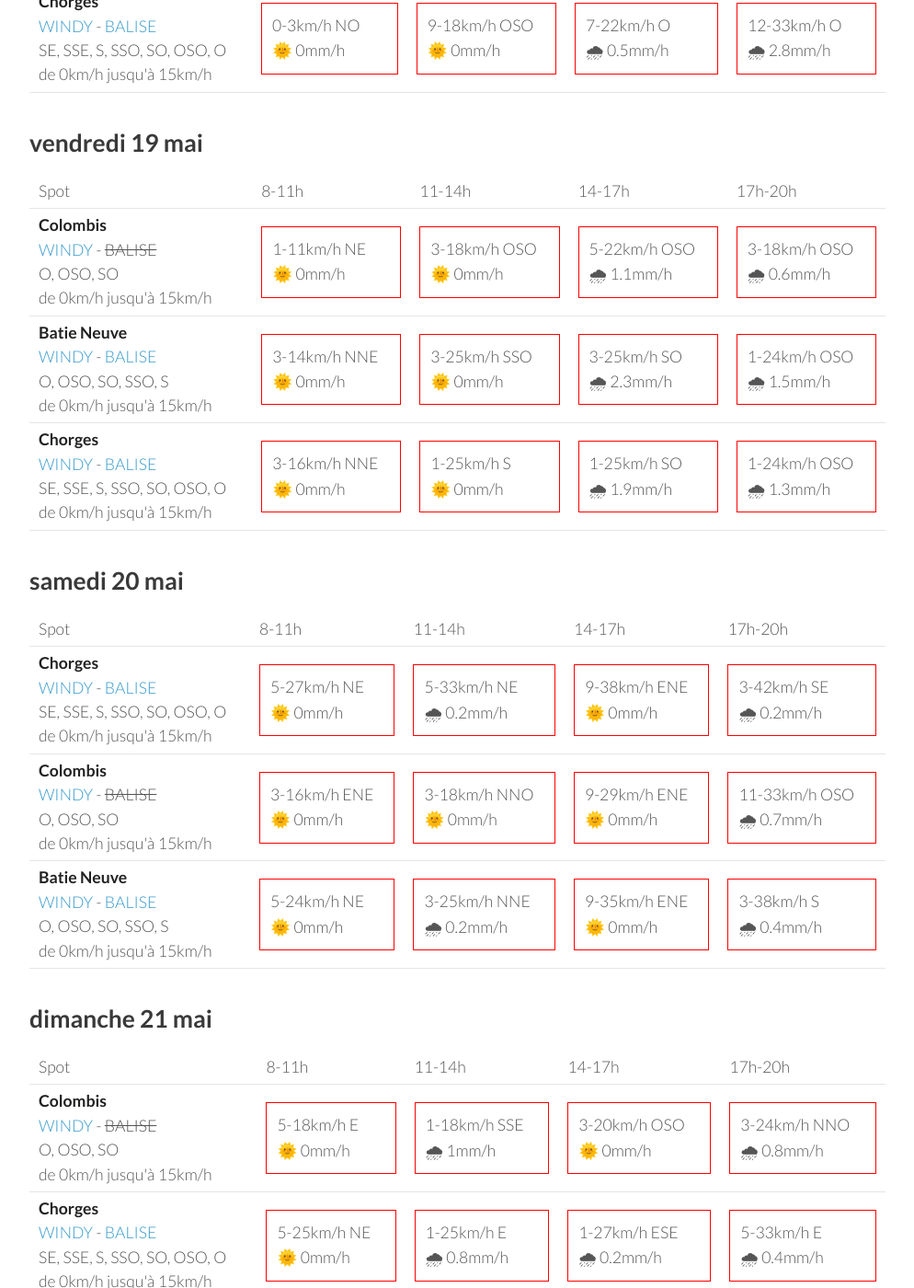
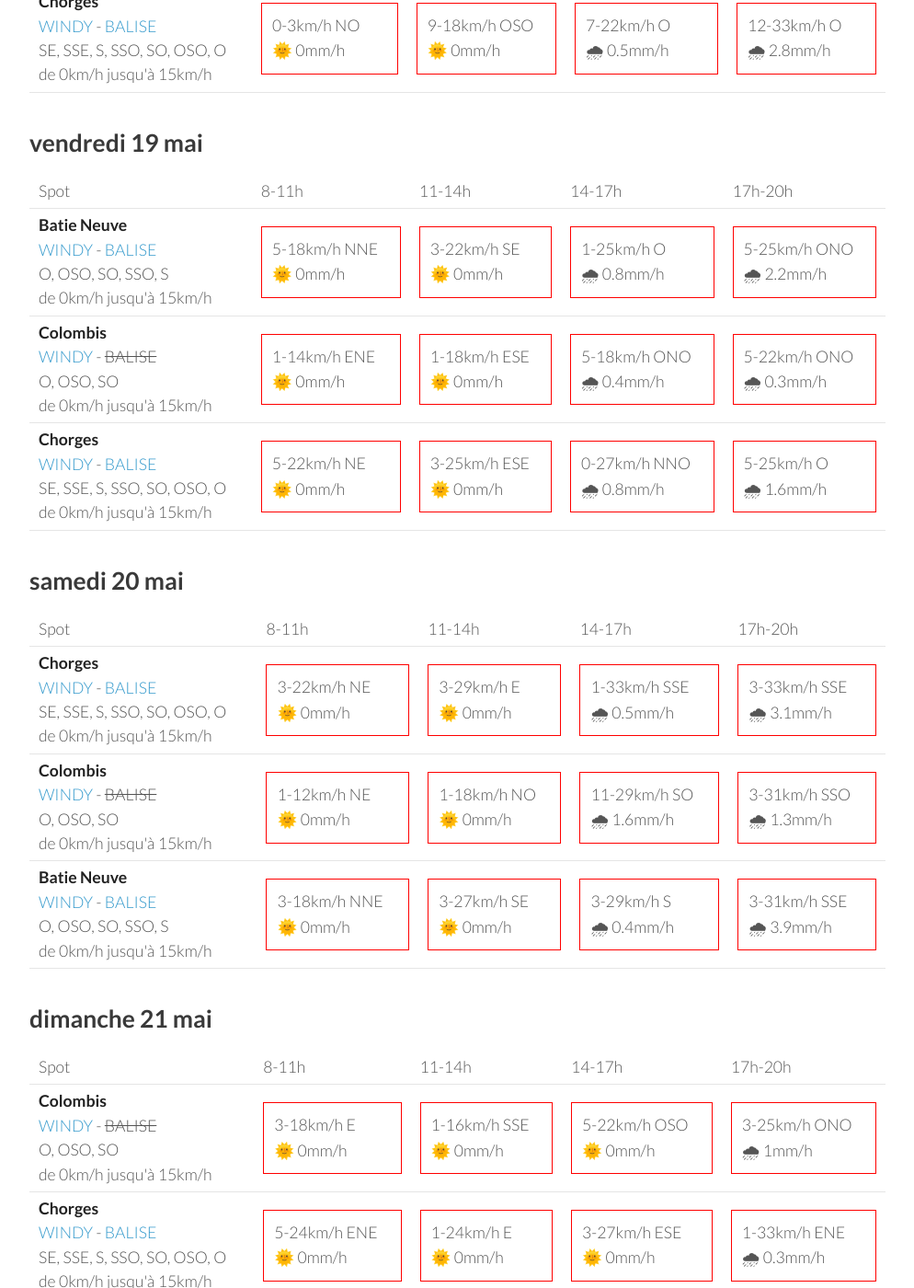
Before and after one commit to parapente-dans-le-nord/parapente-dans-le-nord.github.io, a Jekyll site: the page built from serre_poncon.markdown, in a window 1280 px wide and 1400 px high, scrolled down 1092 px. Shown: the whole window at 92% size, without its empty margins (26-1020 px from the left). Built offline with Jekyll 4.4.1, drawn with Linux system fonts in a browser that asks for light colours; some of the changed text lies outside the part shown.

Commit message:
update index.markdown

```diff
--- a/serre_poncon.markdown
+++ b/serre_poncon.markdown
@@ -114,32 +114,32 @@ page mise à jour le mercredi 17 mai 06:31
       <td>17h-20h</td>
     </tr>
 <tr>
-        <td><strong>Colombis</strong><br><a href="https://windy.com/44.494/6.216?44.559,6.262,10">WINDY</a> - <span class="no-balise"> BALISE </span><br> <span class="vent-favorable">O, OSO, SO</span><br><span class="force-vent">de 0km/h jusqu'à 15km/h</span> </td>
+        <td><strong>Batie Neuve</strong><br><a href="https://windy.com/44.584/6.236?44.559,6.262,10,m:eTtagly">WINDY</a> - <span class=""><a href="https://www.openwindmap.org/PP554">BALISE</a> </span><br> <span class="vent-favorable">O, OSO, SO, SSO, S</span><br><span class="force-vent">de 0km/h jusqu'à 15km/h</span> </td>
 
-            <td><div class="not-flyable"><p>1-11km/h NE</p><p>🌞 0mm/h</p></div></td>
-            <td><div class="not-flyable"><p>3-18km/h OSO</p><p>🌞 0mm/h</p></div></td>
-            <td><div class="not-flyable"><p>5-22km/h OSO</p><p>🌧 1.1mm/h</p></div></td>
-            <td><div class="not-flyable"><p>3-18km/h OSO</p><p>🌧 0.6mm/h</p></div></td>
+            <td><div class="not-flyable"><p>5-18km/h NNE</p><p>🌞 0mm/h</p></div></td>
+            <td><div class="not-flyable"><p>3-22km/h SE</p><p>🌞 0mm/h</p></div></td>
+            <td><div class="not-flyable"><p>1-25km/h O</p><p>🌧 0.8mm/h</p></div></td>
+            <td><div class="not-flyable"><p>5-25km/h ONO</p><p>🌧 2.2mm/h</p></div></td>
 
 
     </tr>
 <tr>
-        <td><strong>Batie Neuve</strong><br><a href="https://windy.com/44.584/6.236?44.559,6.262,10,m:eTtagly">WINDY</a> - <span class=""><a href="https://www.openwindmap.org/PP554">BALISE</a> </span><br> <span class="vent-favorable">O, OSO, SO, SSO, S</span><br><span class="force-vent">de 0km/h jusqu'à 15km/h</span> </td>
+        <td><strong>Colombis</strong><br><a href="https://windy.com/44.494/6.216?44.559,6.262,10">WINDY</a> - <span class="no-balise"> BALISE </span><br> <span class="vent-favorable">O, OSO, SO</span><br><span class="force-vent">de 0km/h jusqu'à 15km/h</span> </td>
 
-            <td><div class="not-flyable"><p>3-14km/h NNE</p><p>🌞 0mm/h</p></div></td>
-            <td><div class="not-flyable"><p>3-25km/h SSO</p><p>🌞 0mm/h</p></div></td>
-            <td><div class="not-flyable"><p>3-25km/h SO</p><p>🌧 2.3mm/h</p></div></td>
-            <td><div class="not-flyable"><p>1-24km/h OSO</p><p>🌧 1.5mm/h</p></div></td>
+            <td><div class="not-flyable"><p>1-14km/h ENE</p><p>🌞 0mm/h</p></div></td>
+            <td><div class="not-flyable"><p>1-18km/h ESE</p><p>🌞 0mm/h</p></div></td>
+            <td><div class="not-flyable"><p>5-18km/h ONO</p><p>🌧 0.4mm/h</p></div></td>
+            <td><div class="not-flyable"><p>5-22km/h ONO</p><p>🌧 0.3mm/h</p></div></td>
 
 
     </tr>
 <tr>
         <td><strong>Chorges</strong><br><a href="https://windy.com/44.578/6.280?44.559,6.262,10">WINDY</a> - <span class=""><a href="https://www.openwindmap.org/PP554">BALISE</a> </span><br> <span class="vent-favorable">SE, SSE, S, SSO, SO, OSO, O</span><br><span class="force-vent">de 0km/h jusqu'à 15km/h</span> </td>
 
-            <td><div class="not-flyable"><p>3-16km/h NNE</p><p>🌞 0mm/h</p></div></td>
-            <td><div class="not-flyable"><p>1-25km/h S</p><p>🌞 0mm/h</p></div></td>
-            <td><div class="not-flyable"><p>1-25km/h SO</p><p>🌧 1.9mm/h</p></div></td>
-            <td><div class="not-flyable"><p>1-24km/h OSO</p><p>🌧 1.3mm/h</p></div></td>
+            <td><div class="not-flyable"><p>5-22km/h NE</p><p>🌞 0mm/h</p></div></td>
+            <td><div class="not-flyable"><p>3-25km/h ESE</p><p>🌞 0mm/h</p></div></td>
+            <td><div class="not-flyable"><p>0-27km/h NNO</p><p>🌧 0.8mm/h</p></div></td>
+            <td><div class="not-flyable"><p>5-25km/h O</p><p>🌧 1.6mm/h</p></div></td>
 
 
     </tr>
@@ -162,30 +162,30 @@ page mise à jour le mercredi 17 mai 06:31
 <tr>
         <td><strong>Chorges</strong><br><a href="https://windy.com/44.578/6.280?44.559,6.262,10">WINDY</a> - <span class=""><a href="https://www.openwindmap.org/PP554">BALISE</a> </span><br> <span class="vent-favorable">SE, SSE, S, SSO, SO, OSO, O</span><br><span class="force-vent">de 0km/h jusqu'à 15km/h</span> </td>
 
-            <td><div class="not-flyable"><p>5-27km/h NE</p><p>🌞 0mm/h</p></div></td>
-            <td><div class="not-flyable"><p>5-33km/h NE</p><p>🌧 0.2mm/h</p></div></td>
-            <td><div class="not-flyable"><p>9-38km/h ENE</p><p>🌞 0mm/h</p></div></td>
-            <td><div class="not-flyable"><p>3-42km/h SE</p><p>🌧 0.2mm/h</p></div></td>
+            <td><div class="not-flyable"><p>3-22km/h NE</p><p>🌞 0mm/h</p></div></td>
+            <td><div class="not-flyable"><p>3-29km/h E</p><p>🌞 0mm/h</p></div></td>
+            <td><div class="not-flyable"><p>1-33km/h SSE</p><p>🌧 0.5mm/h</p></div></td>
+            <td><div class="not-flyable"><p>3-33km/h SSE</p><p>🌧 3.1mm/h</p></div></td>
 
 
     </tr>
 <tr>
         <td><strong>Colombis</strong><br><a href="https://windy.com/44.494/6.216?44.559,6.262,10">WINDY</a> - <span class="no-balise"> BALISE </span><br> <span class="vent-favorable">O, OSO, SO</span><br><span class="force-vent">de 0km/h jusqu'à 15km/h</span> </td>
 
-            <td><div class="not-flyable"><p>3-16km/h ENE</p><p>🌞 0mm/h</p></div></td>
-            <td><div class="not-flyable"><p>3-18km/h NNO</p><p>🌞 0mm/h</p></div></td>
-            <td><div class="not-flyable"><p>9-29km/h ENE</p><p>🌞 0mm/h</p></div></td>
-            <td><div class="not-flyable"><p>11-33km/h OSO</p><p>🌧 0.7mm/h</p></div></td>
+            <td><div class="not-flyable"><p>1-12km/h NE</p><p>🌞 0mm/h</p></div></td>
+            <td><div class="not-flyable"><p>1-18km/h NO</p><p>🌞 0mm/h</p></div></td>
+            <td><div class="not-flyable"><p>11-29km/h SO</p><p>🌧 1.6mm/h</p></div></td>
+            <td><div class="not-flyable"><p>3-31km/h SSO</p><p>🌧 1.3mm/h</p></div></td>
 
 
     </tr>
 <tr>
         <td><strong>Batie Neuve</strong><br><a href="https://windy.com/44.584/6.236?44.559,6.262,10,m:eTtagly">WINDY</a> - <span class=""><a href="https://www.openwindmap.org/PP554">BALISE</a> </span><br> <span class="vent-favorable">O, OSO, SO, SSO, S</span><br><span class="force-vent">de 0km/h jusqu'à 15km/h</span> </td>
 
-            <td><div class="not-flyable"><p>5-24km/h NE</p><p>🌞 0mm/h</p></div></td>
-            <td><div class="not-flyable"><p>3-25km/h NNE</p><p>🌧 0.2mm/h</p></div></td>
-            <td><div class="not-flyable"><p>9-35km/h ENE</p><p>🌞 0mm/h</p></div></td>
-            <td><div class="not-flyable"><p>3-38km/h S</p><p>🌧 0.4mm/h</p></div></td>
+            <td><div class="not-flyable"><p>3-18km/h NNE</p><p>🌞 0mm/h</p></div></td>
+            <td><div class="not-flyable"><p>3-27km/h SE</p><p>🌞 0mm/h</p></div></td>
+            <td><div class="not-flyable"><p>3-29km/h S</p><p>🌧 0.4mm/h</p></div></td>
+            <td><div class="not-flyable"><p>3-31km/h SSE</p><p>🌧 3.9mm/h</p></div></td>
 
 
     </tr>
@@ -208,30 +208,30 @@ page mise à jour le mercredi 17 mai 06:31
 <tr>
         <td><strong>Colombis</strong><br><a href="https://windy.com/44.494/6.216?44.559,6.262,10">WINDY</a> - <span class="no-balise"> BALISE </span><br> <span class="vent-favorable">O, OSO, SO</span><br><span class="force-vent">de 0km/h jusqu'à 15km/h</span> </td>
 
-            <td><div class="not-flyable"><p>5-18km/h E</p><p>🌞 0mm/h</p></div></td>
-            <td><div class="not-flyable"><p>1-18km/h SSE</p><p>🌧 1mm/h</p></div></td>
-            <td><div class="not-flyable"><p>3-20km/h OSO</p><p>🌞 0mm/h</p></div></td>
-            <td><div class="not-flyable"><p>3-24km/h NNO</p><p>🌧 0.8mm/h</p></div></td>
+            <td><div class="not-flyable"><p>3-18km/h E</p><p>🌞 0mm/h</p></div></td>
+            <td><div class="not-flyable"><p>1-16km/h SSE</p><p>🌞 0mm/h</p></div></td>
+            <td><div class="not-flyable"><p>5-22km/h OSO</p><p>🌞 0mm/h</p></div></td>
+            <td><div class="not-flyable"><p>3-25km/h ONO</p><p>🌧 1mm/h</p></div></td>
 
 
     </tr>
 <tr>
         <td><strong>Chorges</strong><br><a href="https://windy.com/44.578/6.280?44.559,6.262,10">WINDY</a> - <span class=""><a href="https://www.openwindmap.org/PP554">BALISE</a> </span><br> <span class="vent-favorable">SE, SSE, S, SSO, SO, OSO, O</span><br><span class="force-vent">de 0km/h jusqu'à 15km/h</span> </td>
 
-            <td><div class="not-flyable"><p>5-25km/h NE</p><p>🌞 0mm/h</p></div></td>
-            <td><div class="not-flyable"><p>1-25km/h E</p><p>🌧 0.8mm/h</p></div></td>
-            <td><div class="not-flyable"><p>1-27km/h ESE</p><p>🌧 0.2mm/h</p></div></td>
-            <td><div class="not-flyable"><p>5-33km/h E</p><p>🌧 0.4mm/h</p></div></td>
+            <td><div class="not-flyable"><p>5-24km/h ENE</p><p>🌞 0mm/h</p></div></td>
+            <td><div class="not-flyable"><p>1-24km/h E</p><p>🌞 0mm/h</p></div></td>
+            <td><div class="not-flyable"><p>3-27km/h ESE</p><p>🌞 0mm/h</p></div></td>
+            <td><div class="not-flyable"><p>1-33km/h ENE</p><p>🌧 0.3mm/h</p></div></td>
 
 
     </tr>
 <tr>
         <td><strong>Batie Neuve</strong><br><a href="https://windy.com/44.584/6.236?44.559,6.262,10,m:eTtagly">WINDY</a> - <span class=""><a href="https://www.openwindmap.org/PP554">BALISE</a> </span><br> <span class="vent-favorable">O, OSO, SO, SSO, S</span><br><span class="force-vent">de 0km/h jusqu'à 15km/h</span> </td>
 
-            <td><div class="not-flyable"><p>5-20km/h NE</p><p>🌞 0mm/h</p></div></td>
-            <td><div class="not-flyable"><p>1-20km/h SSE</p><p>🌧 0.6mm/h</p></div></td>
-            <td><div class="not-flyable"><p>1-25km/h SSE</p><p>🌧 0.2mm/h</p></div></td>
-            <td><div class="not-flyable"><p>3-31km/h ESE</p><p>🌧 0.7mm/h</p></div></td>
+            <td><div class="not-flyable"><p>3-20km/h ENE</p><p>🌞 0mm/h</p></div></td>
+            <td><div class="not-flyable"><p>1-20km/h SE</p><p>🌞 0mm/h</p></div></td>
+            <td><div class="not-flyable"><p>3-25km/h SE</p><p>🌧 0.2mm/h</p></div></td>
+            <td><div class="not-flyable"><p>0-29km/h E</p><p>🌧 0.5mm/h</p></div></td>
 
 
     </tr>
@@ -239,3 +239,49 @@ page mise à jour le mercredi 17 mai 06:31
 </tbody>
 </table>
 {:/}
+## lundi 22 mai
+
+{::nomarkdown}
+<table>
+  <tbody>
+    <tr>
+      <td>Spot</td>
+      <td>8-11h</td>
+      <td>11-14h</td>
+      <td>14-17h</td>
+      <td>17h-20h</td>
+    </tr>
+<tr>
+        <td><strong>Batie Neuve</strong><br><a href="https://windy.com/44.584/6.236?44.559,6.262,10,m:eTtagly">WINDY</a> - <span class=""><a href="https://www.openwindmap.org/PP554">BALISE</a> </span><br> <span class="vent-favorable">O, OSO, SO, SSO, S</span><br><span class="force-vent">de 0km/h jusqu'à 15km/h</span> </td>
+
+            <td><div class="not-flyable"><p>5-25km/h NE</p><p>🌞 0mm/h</p></div></td>
+            <td><div class="not-flyable"><p>5-25km/h E</p><p>🌞 0mm/h</p></div></td>
+            <td><div class="not-flyable"><p>3-27km/h N</p><p>🌧 0.5mm/h</p></div></td>
+            <td><div class="not-flyable"><p>7-37km/h SO</p><p>🌧 0.9mm/h</p></div></td>
+
+
+    </tr>
+<tr>
+        <td><strong>Colombis</strong><br><a href="https://windy.com/44.494/6.216?44.559,6.262,10">WINDY</a> - <span class="no-balise"> BALISE </span><br> <span class="vent-favorable">O, OSO, SO</span><br><span class="force-vent">de 0km/h jusqu'à 15km/h</span> </td>
+
+            <td><div class="not-flyable"><p>5-22km/h ENE</p><p>🌞 0mm/h</p></div></td>
+            <td><div class="not-flyable"><p>7-24km/h ENE</p><p>🌞 0mm/h</p></div></td>
+            <td><div class="not-flyable"><p>7-27km/h NNE</p><p>🌞 0mm/h</p></div></td>
+            <td><div class="not-flyable"><p>7-40km/h SO</p><p>🌧 1.2mm/h</p></div></td>
+
+
+    </tr>
+<tr>
+        <td><strong>Chorges</strong><br><a href="https://windy.com/44.578/6.280?44.559,6.262,10">WINDY</a> - <span class=""><a href="https://www.openwindmap.org/PP554">BALISE</a> </span><br> <span class="vent-favorable">SE, SSE, S, SSO, SO, OSO, O</span><br><span class="force-vent">de 0km/h jusqu'à 15km/h</span> </td>
+
+            <td><div class="not-flyable"><p>5-29km/h NE</p><p>🌞 0mm/h</p></div></td>
+            <td><div class="not-flyable"><p>5-29km/h ENE</p><p>🌞 0mm/h</p></div></td>
+            <td><div class="not-flyable"><p>3-31km/h NE</p><p>🌧 0.2mm/h</p></div></td>
+            <td><div class="not-flyable"><p>7-37km/h SO</p><p>🌧 1.3mm/h</p></div></td>
+
+
+    </tr>
+
+</tbody>
+</table>
+{:/}
```
Also changed, not shown: other parts of serre_poncon.markdown (+1 -1 lines).
